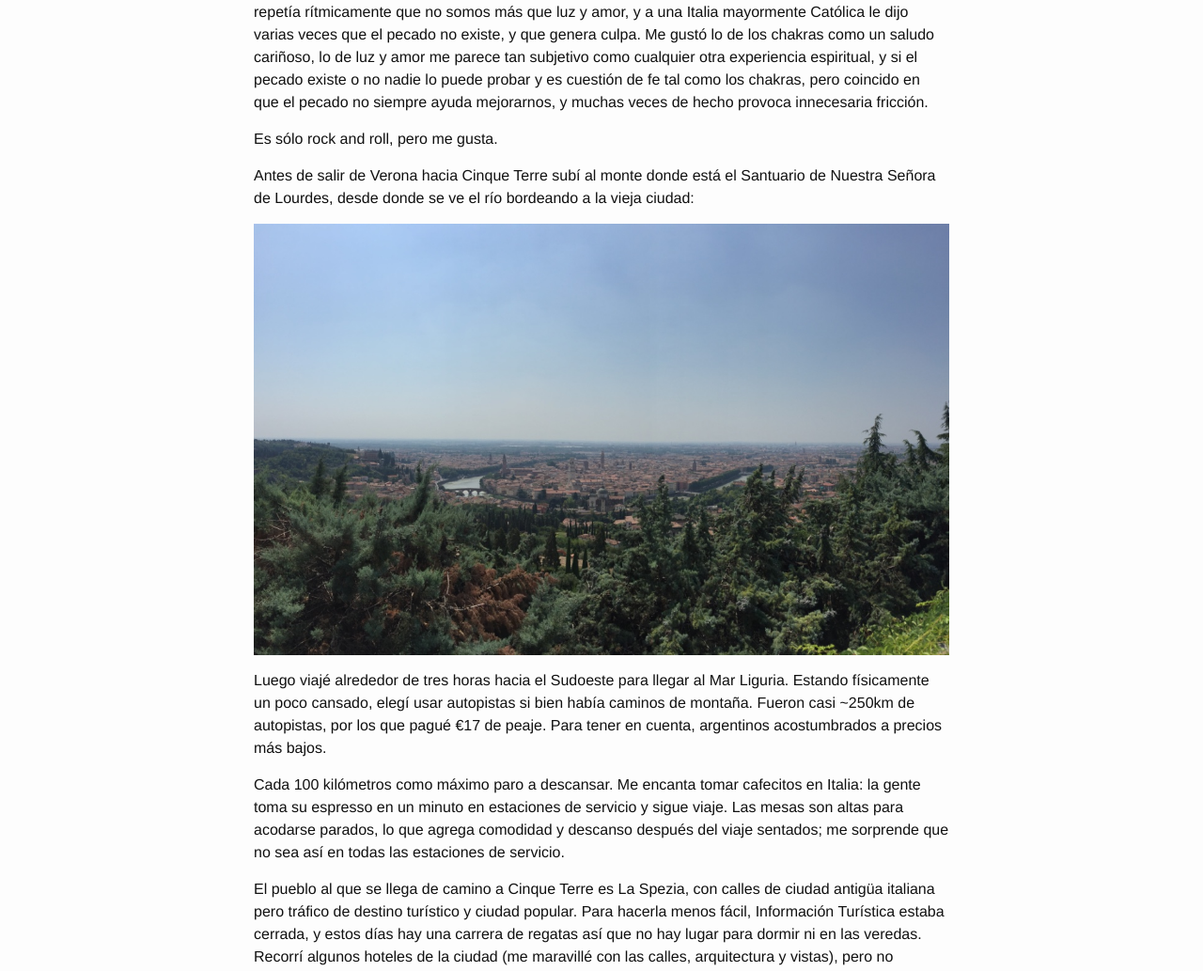
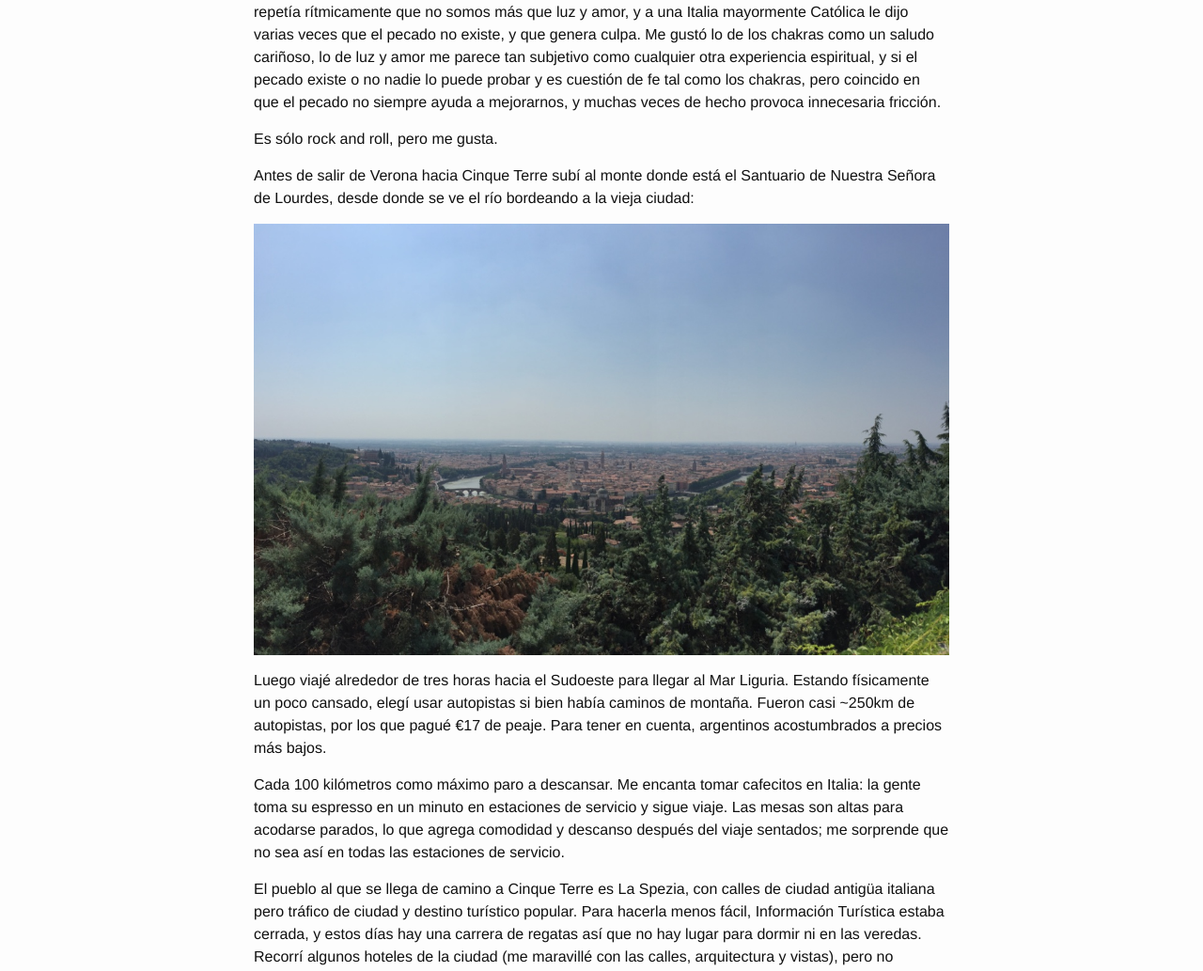
Before and after one commit to tute/tute.github.io, a Jekyll site: the page built from _posts/2015-07-21-dia-5.md, in a window 1280 px wide and 1400 px high. Shown: the part 358-1391 px from the top of the window at 94% size. Built offline with Jekyll 4.4.1, drawn with Linux system fonts in a browser that asks for light colours; some of the changed text lies outside the part shown.

Commit message:
Correcciones

```diff
--- a/_posts/2015-07-21-dia-5.md
+++ b/_posts/2015-07-21-dia-5.md
@@ -17,7 +17,7 @@
 genera culpa. Me gustó lo de los chakras como un saludo cariñoso, lo de luz
 y amor me parece tan subjetivo como cualquier otra experiencia espiritual, y si
 el pecado existe o no nadie lo puede probar y es cuestión de fe tal como los
-chakras, pero coincido en que el pecado no siempre ayuda mejorarnos, y muchas
+chakras, pero coincido en que el pecado no siempre ayuda a mejorarnos, y muchas
 veces de hecho provoca innecesaria fricción.
 
 Es sólo rock and roll, pero me gusta.
```
Also changed, not shown: other parts of _posts/2015-07-21-dia-5.md (+7 -8 lines).
